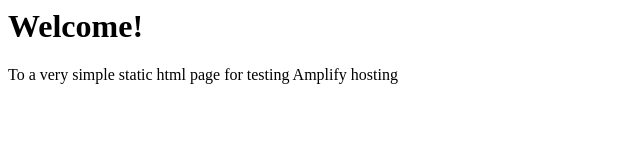
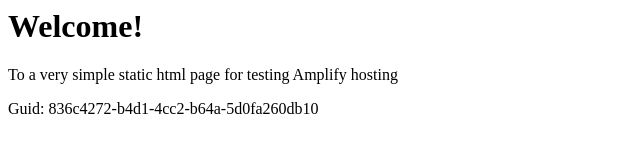
Before and after one commit to aws-aemilia-arn/Github-PR-Commit-Integration-Test-DoNotTouch-GithubWebhookPreviewCanaryTest-v1-prod-eu-north-1, a website: page src/index.html in a window 1280 px wide. Shown: the whole page, without its empty margins (0-640 px from the left). Drawn offline with Linux system fonts and the light colour scheme.

Commit message:
commit from integ tests

```diff
--- a/src/index.html
+++ b/src/index.html
@@ -1,3 +1,5 @@
+
+
 <html lang="en">
 
 <head>
@@ -10,6 +12,6 @@
 <body>
     <h1>Welcome!</h1>
     <p>To a very simple static html page for testing Amplify hosting</p>
-</body>
+    <p>Guid: 836c4272-b4d1-4cc2-b64a-5d0fa260db10</p></body>
 
 </html>
```
